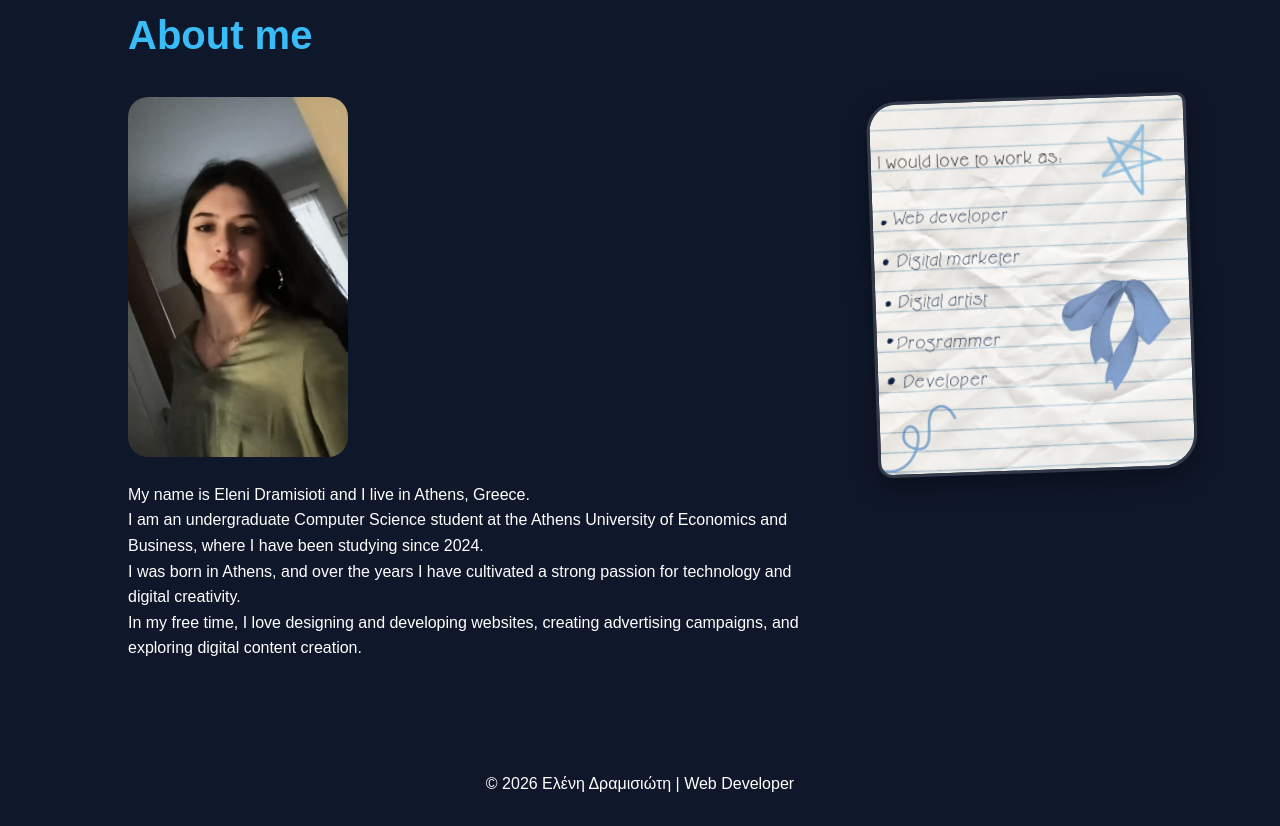
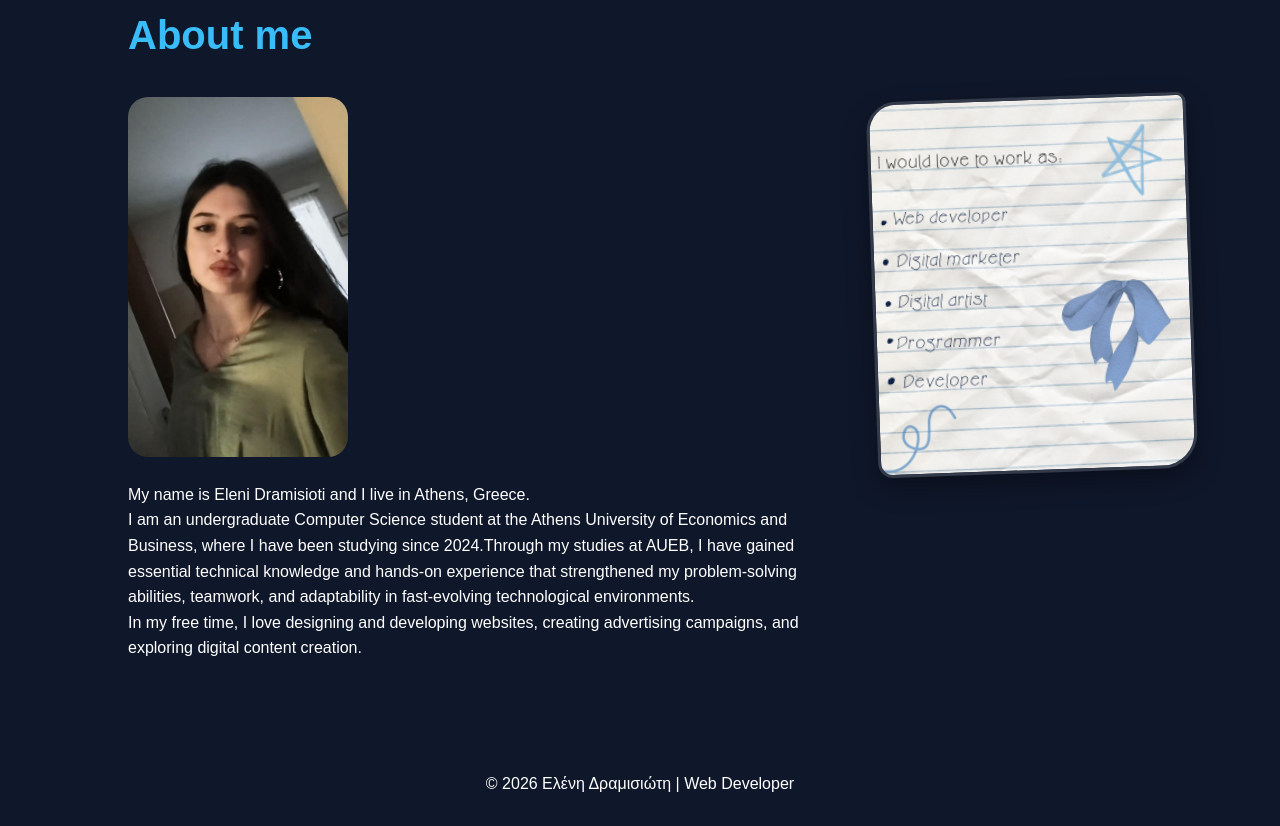
Before and after one commit to elenidramisioti/my-portfolio, a plain HTML site: page index.html in a window 1280 px wide. Shown: the part 947-1773 px from the top of the page. Drawn offline with Linux system fonts and the light colour scheme.

Commit message:
Updated About Me section

```diff
--- a/index.html
+++ b/index.html
@@ -49,12 +49,9 @@
       <p>
         My name is Eleni Dramisioti and I live in Athens, Greece.<br>
         I am an undergraduate Computer Science student at the Athens University
-        of Economics and Business, where I have been studying since 2024.
-      </p>
-
-      <p>
-        I was born in Athens, and over the years I have cultivated a strong
-        passion for technology and digital creativity.
+        of Economics and Business, where I have been studying since 2024.Through my studies at AUEB, I have gained essential
+        technical knowledge and hands‑on experience that strengthened my problem‑solving abilities, teamwork,
+        and adaptability in fast‑evolving technological environments.
       </p>
 
       <p>
```
